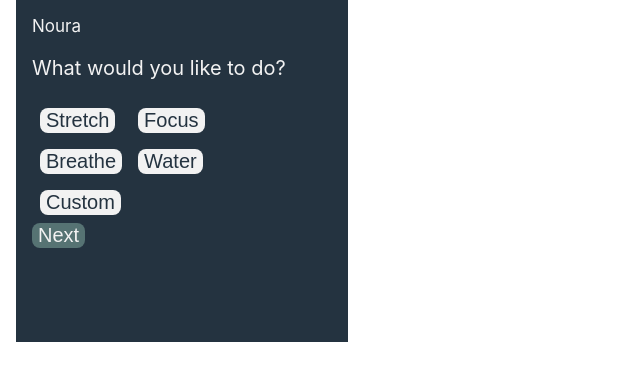
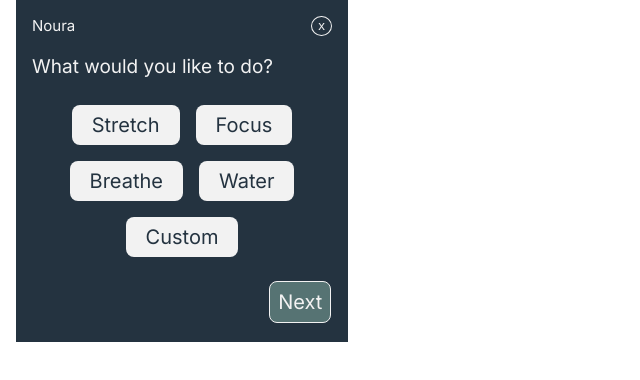
Before and after one commit to Yash-Var/noura-project, a React (Create React App) app: page / in a window 1280 px wide. Shown: the top 380 px of the page, without its empty margins (0-640 px from the left). Built offline with nearby package versions, Linux system fonts and the light colour scheme.

Commit message:
fixed some styling

```diff
--- a/public/index.html
+++ b/public/index.html
@@ -10,6 +10,11 @@
       content="Web site created using create-react-app"
     />
     <link rel="apple-touch-icon" href="%PUBLIC_URL%/logo192.png" />
+
+    <!-- font -->
+    <link rel="preconnect" href="https://fonts.googleapis.com">
+    <link rel="preconnect" href="https://fonts.gstatic.com" crossorigin>
+    <link href="https://fonts.googleapis.com/css2?family=Inter&display=swap" rel="stylesheet">
     <!--
       manifest.json provides metadata used when your web app is installed on a
       user's mobile device or desktop. See https://developers.google.com/web/fundamentals/web-app-manifest/
--- a/src/App.css
+++ b/src/App.css
@@ -20,6 +20,7 @@
   flex-direction: column;
   align-items: center;
   justify-content: center;
+  font-family: 'Inter', sans-serif;
   font-size: calc(10px + 2vmin);
   color: white;
 }
--- a/src/Focus.css
+++ b/src/Focus.css
@@ -36,7 +36,7 @@
   color: #FFF;
   width: 50%;
   font-size: 40px;
-  font-family: Inter;
+  font-family: 'Inter', sans-serif;
   font-style: normal;
   font-weight: 700;
   line-height: normal;
@@ -72,7 +72,7 @@
   color: #FFF;
   background: transparent;
   font-size: 14px;
-  font-family: Inter;
+  font-family: 'Inter', sans-serif;
   font-style: normal;
   font-weight: 400;
   line-height: normal;
@@ -90,7 +90,7 @@
 th{
   color: #FFF;
   font-size: 14px;
-  font-family: Inter;
+  font-family: 'Inter', sans-serif;
   font-style: normal;
   font-weight: 400;
   line-height: normal;
--- a/src/Home.css
+++ b/src/Home.css
@@ -1,56 +1,87 @@
 .container {
 	color: #f2f2f2;
 	background-color: #243340;
+	font-family: 'Inter', sans-serif;
 	width: 300px;
 	height: 310px;
 	margin: 0 1em;
 	padding: 1em;
 	position: relative;
 }
+.nav {
+	display: flex;
+	justify-content: space-between;
+}
 .title {
-	font-size: 17px;
+	font-size: 15px;
 }
-.prompt {
-	font-size: 20px;
+.close {
+	border-radius: 50%;
+	border: 1px solid #f2f2f2;
+	color: #f2f2f2;
+	background-color: #243340;
+	padding-bottom: 2px;
 }
-.next {
+.close:hover {
 	color: #f2f2f2;
 	background-color: #567373;
 }
-button {
+.close:active {
+	color: #243340;
+	background-color: #f2f2f2;
+	transform: translateY(1px);
+}
+.prompt {
+	font-size: 19px;
+}
+.button {
+	font-family: 'Inter', sans-serif;
 	font-size: 20px;
-	/* padding: .5em; */
+	padding: 8px 20px;
 	border: none;
 	border-radius: 8px;
 	color: #243340;
 	background-color: #f2f2f2;
+	cursor: pointer;
 }
-.grid-container {
-	/* border: 1px solid black; */
-	display: inline-grid;
-	grid-template-columns: auto auto;
-	/* gap: 5px; */
+button:hover {
+	color: #f2f2f2;
+	background-color: #567373;
 }
-.grid-item {
+.button:active {
+	color: #243340;
+	background-color: #f2f2f2;
+	transform: translateY(1px);
+}
+.btn-container {
+	display: flex;
+	flex-wrap: wrap;
+	margin: 1em;
+	justify-content: center;
+}
+.btn-item {
 	padding: .5em;
-}
-.grid-item:nth-child(1) {
-	grid-area: 'b1';
-}
-.grid-item:nth-child(2) {
-	grid-area: 'b2';
-}
-.grid-item:nth-child(3) {
-	grid-area: 'b3';
-}
-.grid-item:nth-child(4) {
-	grid-area: 'b4';
-}
-.grid-item:nth-child(5) {
-	grid-area: 'b5';
 }
 .bottom-button {
 	position: absolute;
-	top: '100px';
-	left: '100px';
+	right: 5%;
 }
+.next {
+	font-family: 'Inter', sans-serif;
+	font-size: 20px;
+	padding: .4em;
+	border: 1px solid #f2f2f2;
+	border-radius: 8px;
+	color: #f2f2f2;
+	background-color: #567373;
+	cursor: pointer;
+}
+.next:hover {
+	color: #567373;
+	background-color: #9fb6bf;
+}
+.next:active {
+	color: #f2f2f2;
+	background-color: #567373;
+	transform: translateY(1px);
+}
--- a/src/Home.js
+++ b/src/Home.js
@@ -4,25 +4,27 @@
 function Home() {
 	return (
 		<div className='container'>
-			<nav>
-				<div className='title'>Noura</div></nav>
+			<nav className='nav'>
+				<div className='title'>Noura</div>
+				<button className='close'>x</button>
+			</nav>
 			<div className='button-select'>
 				<p className='prompt'>What would you like to do?</p>
-				<div className='grid-container'>
-					<div className='grid-item'>
-						<button type='button' id='b1'>Stretch</button>
+				<div className='btn-container'>
+					<div className='btn-item'>
+						<button type='button' id='b1' className='button'>Stretch</button>
 					</div>
-					<div className='grid-item'>
-						<button type='button' id='b2'>Focus</button>
+					<div className='btn-item'>
+						<button type='button' id='b2' className='button'>Focus</button>
 					</div>
-					<div className='grid-item'>
-						<button type='button' id='b3'>Breathe</button>
+					<div className='btn-item'>
+						<button type='button' id='b3' className='button'>Breathe</button>
 					</div>
-					<div className='grid-item'>
-						<button type='button' id='b4'>Water</button>
+					<div className='btn-item'>
+						<button type='button' id='b4' className='button'>Water</button>
 					</div>
-					<div className='grid-item'>
-						<button type='button' id='b5'>Custom</button>
+					<div className='btn-item'>
+						<button type='button' id='b5' className='button'>Custom</button>
 					</div>
 				</div>
 			</div>
--- a/src/index.css
+++ b/src/index.css
@@ -1,8 +1,9 @@
 body {
   margin: 0;
-  font-family: -apple-system, BlinkMacSystemFont, 'Segoe UI', 'Roboto', 'Oxygen',
+  /* font-family: -apple-system, BlinkMacSystemFont, 'Segoe UI', 'Roboto', 'Oxygen',
     'Ubuntu', 'Cantarell', 'Fira Sans', 'Droid Sans', 'Helvetica Neue',
-    sans-serif;
+    sans-serif; */
+  font-family: 'Inter', sans-serif;
   -webkit-font-smoothing: antialiased;
   -moz-osx-font-smoothing: grayscale;
 }
```
Also changed, not shown: public/manifest.json.
